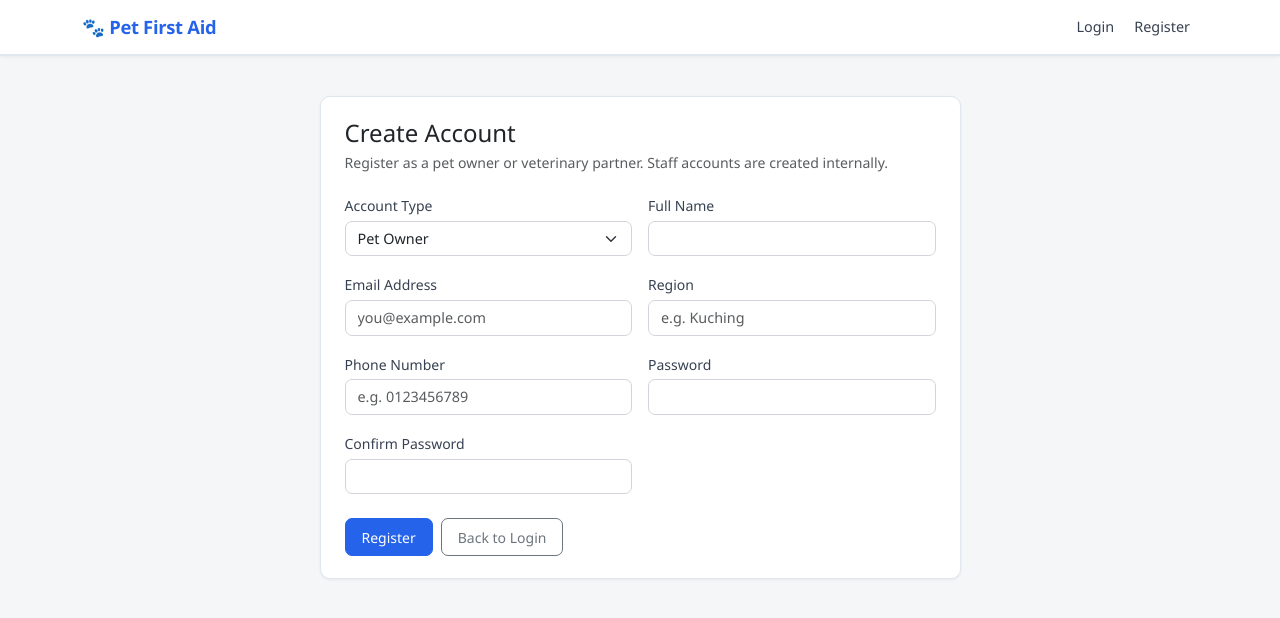
After one commit to mackerel7111/SWE30003-SOFTWARE-ARCHITECTURE-AND-DESIGN, a Flask app: page /register in a window 1280 px wide. The commit adds this page. Shown: the top 618 px of the page. Run offline with Flask 3, Linux system fonts and the light colour scheme.

Commit message:
Added Registration Page

```diff
--- a/main.py
+++ b/main.py
@@ -4,6 +4,7 @@ from flask import Flask, redirect, render_template, request, session, url_for
 
 from Backend.database import Database
 from Backend.models import (
+    PetOwner,
     PetProfile,
     ROLE_ASSOCIATION_STAFF,
     ROLE_PET_OWNER,
@@ -13,6 +14,7 @@ from Backend.models import (
     URGENCY_EMERGENCY,
     URGENCY_NON_URGENT,
     URGENCY_URGENT,
+    VeterinaryPartner,
 )
 from Backend.services import (
     AlertBroadcaster,
@@ -238,6 +240,7 @@ def index():
 @app.route("/login", methods=["GET", "POST"])
 def login():
     error = None
+    message = request.args.get("message")
 
     if request.method == "POST":
         email_address = form_text("email_address")
@@ -254,7 +257,62 @@ def login():
 
         error = "Invalid email or password."
 
-    return render_template("login.html", error=error)
+    return render_template("login.html", error=error, message=message)
+
+
+@app.route("/register", methods=["GET", "POST"])
+def register():
+    if get_current_user() is not None:
+        return redirect(url_for("dashboard"))
+
+    error = None
+
+    if request.method == "POST":
+        try:
+            role = request.form.get("role", ROLE_PET_OWNER)
+            email = form_text("email")
+            full_name = form_text("full_name")
+            password = request.form.get("password", "")
+            confirm_password = request.form.get("confirm_password", "")
+
+            if database.findUserByEmail(email):
+                raise ValueError("An account with this email already exists.")
+            if len(password) < 6:
+                raise ValueError("Password must be at least 6 characters.")
+            if password != confirm_password:
+                raise ValueError("Passwords do not match.")
+
+            password_hash = f"hashed_{password}_placeholder"
+
+            if role == ROLE_VET_PARTNER:
+                specialisations = [
+                    item.strip()
+                    for item in request.form.get("specialisations", "").split(",")
+                    if item.strip()
+                ]
+                user = VeterinaryPartner(
+                    email=email,
+                    fullName=full_name,
+                    passwordHash=password_hash,
+                    licenseNumber=form_text("license_number"),
+                    specialisations=specialisations,
+                    isVerified=False,
+                )
+            else:
+                user = PetOwner(
+                    email=email,
+                    fullName=full_name,
+                    passwordHash=password_hash,
+                    phoneNumber=form_text("phone_number"),
+                    region=form_text("region"),
+                )
+
+            database.insertUser(user.toDict())
+            return redirect(url_for("login", message="Registration successful. Please log in."))
+        except ValueError as err:
+            error = str(err)
+
+    return render_template("register.html", error=error)
 
 
 @app.route("/logout")
--- a/templates/base.html
+++ b/templates/base.html
@@ -39,6 +39,7 @@
                     <a class="nav-link text-danger" href="{{ url_for('logout') }}">Logout</a>
                 {% else %}
                     <a class="nav-link" href="{{ url_for('login') }}">Login</a>
+                    <a class="nav-link" href="{{ url_for('register') }}">Register</a>
                 {% endif %}
             </div>
         </div>
--- /dev/null
+++ b/templates/register.html
@@ -0,0 +1,100 @@
+{% extends "base.html" %}
+
+{% block title %}Register | Pet First Aid{% endblock %}
+
+{% block content %}
+<div class="row justify-content-center mt-3">
+    <div class="col-md-7">
+        <div class="card">
+            <div class="card-body">
+                <h1 class="h4 mb-1">Create Account</h1>
+                <p class="text-muted mb-3">Register as a pet owner or veterinary partner. Staff accounts are created internally.</p>
+
+                {% if error %}
+                    <div class="alert alert-danger">{{ error }}</div>
+                {% endif %}
+
+                <form method="post" novalidate>
+                    <div class="row g-3">
+                        <div class="col-md-6">
+                            <label class="form-label">Account Type</label>
+                            <select class="form-select" name="role" id="role" required>
+                                <option value="pet_owner">Pet Owner</option>
+                                <option value="veterinary_partner">Veterinary Partner</option>
+                            </select>
+                        </div>
+                        <div class="col-md-6">
+                            <label class="form-label">Full Name</label>
+                            <input class="form-control" name="full_name" required>
+                        </div>
+                        <div class="col-md-6">
+                            <label class="form-label">Email Address</label>
+                            <input class="form-control" type="email" name="email" placeholder="you@example.com" required>
+                        </div>
+                        <div class="col-md-6">
+                            <label class="form-label">Region</label>
+                            <input class="form-control" name="region" placeholder="e.g. Kuching">
+                        </div>
+                        <div class="col-md-6 owner-field">
+                            <label class="form-label">Phone Number</label>
+                            <input class="form-control" name="phone_number" placeholder="e.g. 0123456789">
+                        </div>
+                        <div class="col-md-6 vet-field" style="display:none;">
+                            <label class="form-label">License Number</label>
+                            <input class="form-control" name="license_number" id="license_number" placeholder="e.g. VET-MY-00123">
+                        </div>
+                        <div class="col-12 vet-field" style="display:none;">
+                            <label class="form-label">Specialisations <span class="text-muted fw-normal">(comma-separated)</span></label>
+                            <input class="form-control" name="specialisations" placeholder="small animals, emergency care">
+                        </div>
+                        <div class="col-md-6">
+                            <label class="form-label">Password</label>
+                            <input class="form-control" type="password" name="password" minlength="6" required>
+                        </div>
+                        <div class="col-md-6">
+                            <label class="form-label">Confirm Password</label>
+                            <input class="form-control" type="password" name="confirm_password" minlength="6" required>
+                        </div>
+                    </div>
+
+                    <div class="d-flex gap-2 mt-4">
+                        <button class="btn btn-primary" type="submit">Register</button>
+                        <a class="btn btn-outline-secondary" href="{{ url_for('login') }}">Back to Login</a>
+                    </div>
+                </form>
+            </div>
+        </div>
+    </div>
+</div>
+
+<script>
+document.addEventListener('DOMContentLoaded', function () {
+    const role = document.getElementById('role');
+    const vetFields = document.querySelectorAll('.vet-field');
+    const ownerFields = document.querySelectorAll('.owner-field');
+    const licenseNumber = document.getElementById('license_number');
+
+    function updateRoleFields() {
+        const isVet = role.value === 'veterinary_partner';
+
+        vetFields.forEach(function (field) {
+            field.style.display = isVet ? '' : 'none';
+        });
+        ownerFields.forEach(function (field) {
+            field.style.display = isVet ? 'none' : '';
+        });
+
+        if (licenseNumber) {
+            if (isVet) {
+                licenseNumber.setAttribute('required', 'required');
+            } else {
+                licenseNumber.removeAttribute('required');
+            }
+        }
+    }
+
+    role.addEventListener('change', updateRoleFields);
+    updateRoleFields();
+});
+</script>
+{% endblock %}
```
Also changed, not shown: templates/login.html (+7 -0 lines).
